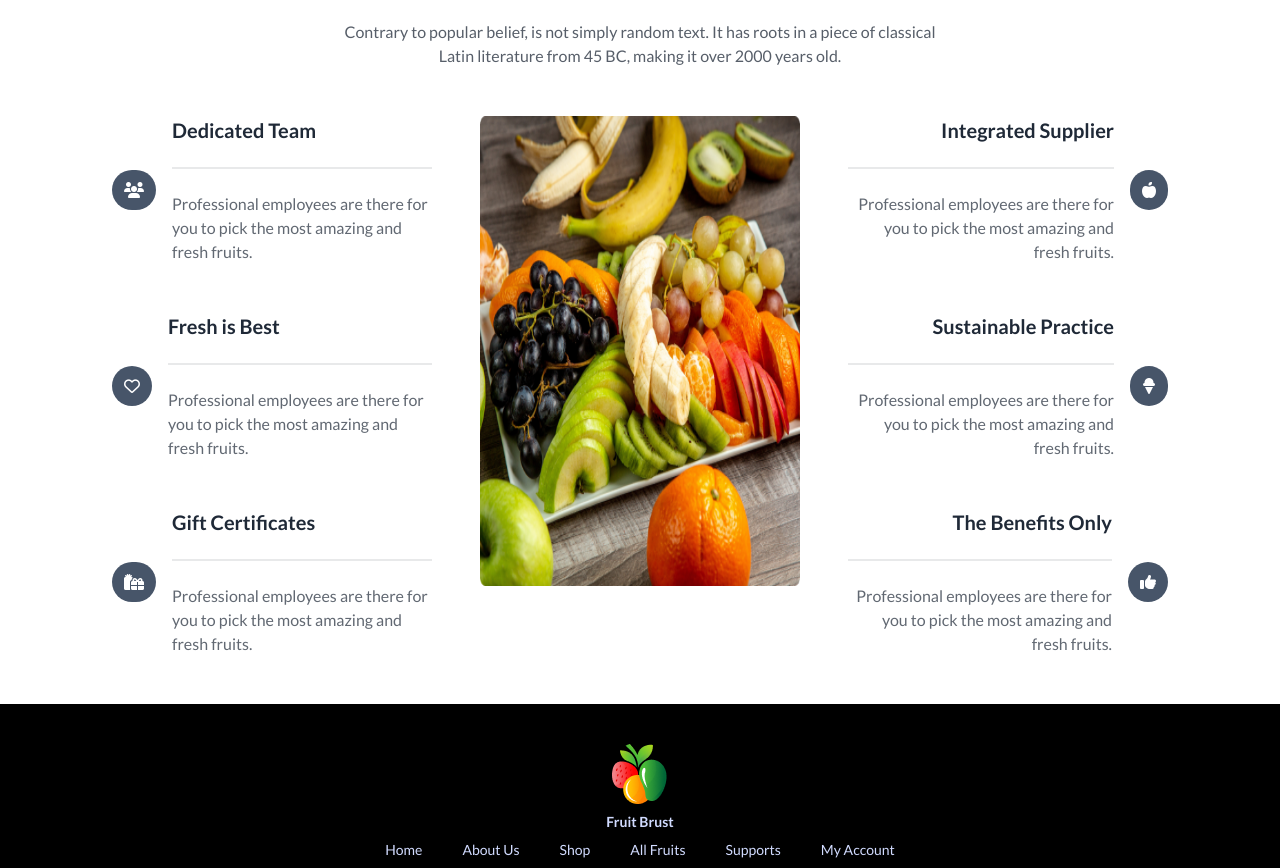
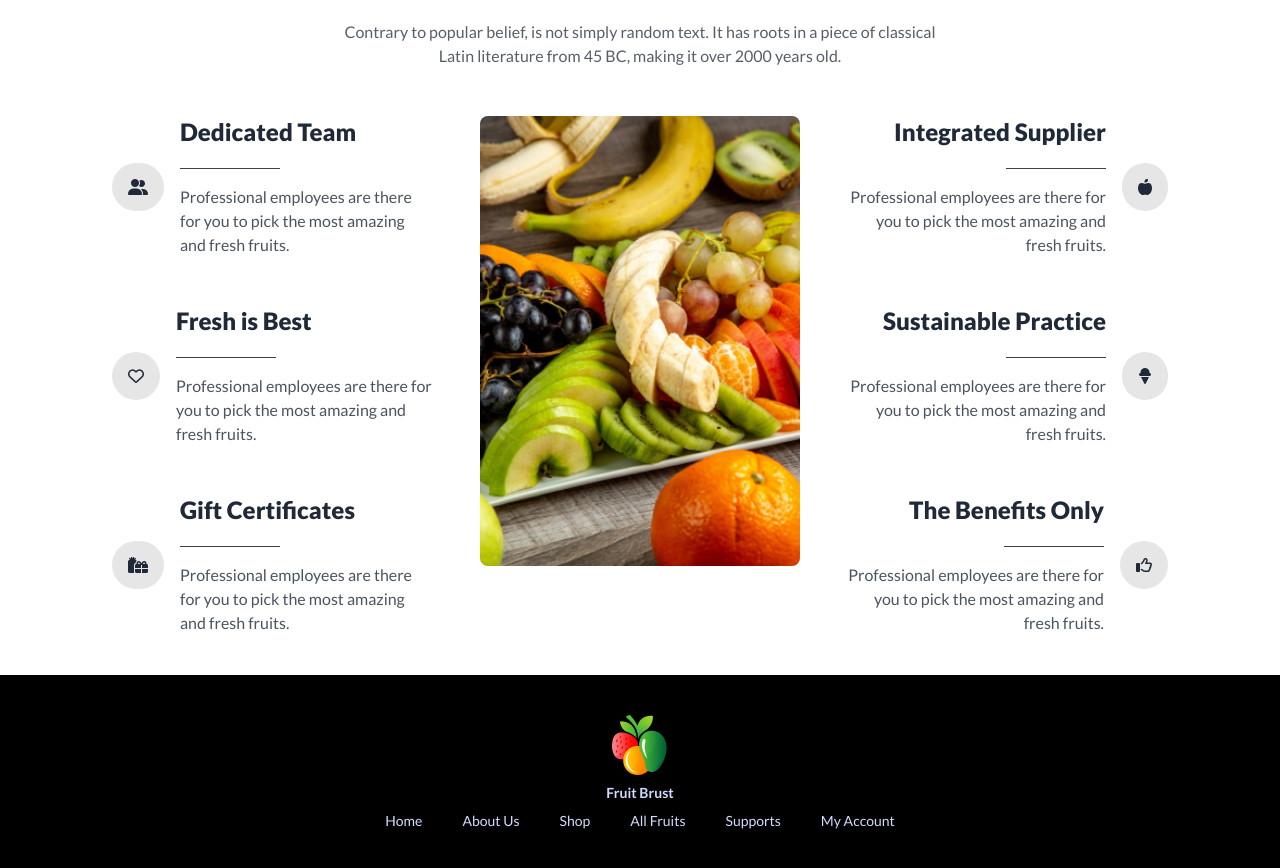
Before and after one commit to Mubasshir14/fruit-shop, a plain HTML site: page index.html in a window 1280 px wide. Shown: the part 2852-3720 px from the top of the page. Drawn offline with nearby package versions, Linux system fonts and the light colour scheme.

Commit message:
who choose us section

```diff
--- a/index.html
+++ b/index.html
@@ -375,99 +375,69 @@
             <h2 class="text-center text-5xl font-extrabold mb-6">Why Choose Us</h2>
             <p class="font-medium opacity-75 text-center mb-12">Contrary to popular belief, is not simply random text. It has roots in a piece of classical <br> Latin literature from 45 BC, making it over 2000 years old.</p>
         </div>
-        <div class="grid grid-cols-1 lg:grid-cols-3 gap-12">
+        <div class="grid grid-cols-1 md:grid-cols-2 lg:grid-cols-3 gap-6 lg:gap-12 mb-10">
+            <!-- col 1 -->
+            <div class="order-2 lg:order-1 space-y-6 lg:space-y-12 px-7 lg:px-0">
+              <!-- item 1 -->
+              <div class="flex flex-col lg:flex-row items-center gap-4 text-center lg:text-left">
+                <i class="fa-solid fa-user-group p-4 rounded-full bg-[#1212121A]"></i>
                 <div>
-                <!-- one -->
-                <div class="flex align-middle justify-center items-center gap-4 mb-12">
-                    <div>
-                        <i class="fa-solid fa-users bg-slate-600 rounded-full p-3 text-white"></i>
-                    </div>
-                    <div>
-                        <h3 class="text-xl font-bold">Dedicated Team</h3>
-                        <div class="flex flex-col w-full">
-                            <div class="divider divider-start"></div>
-                            <div>
+                  <h4 class="text-2xl font-extrabold">Dedicated Team</h4>
+                  <div class="mx-auto lg:mx-0 w-[100px] h-[1px] bg-[#121212CC] mt-5 mb-4"></div>
+                  <p class="font-medium opacity-80">Professional employees are there for you to pick the most amazing and fresh fruits.</p>
                 </div>
               </div>
-                        <p class="opacity-70">Professional employees are there for you to pick the most amazing and fresh fruits.</p>
+              <!-- item 2 -->
+              <div class="flex flex-col lg:flex-row items-center gap-4 text-center lg:text-left">
+                <i class="fa-regular fa-heart p-4 rounded-full bg-[#1212121A]"></i>
+                <div>
+                  <h4 class="text-2xl font-extrabold">Fresh is Best</h4>
+                  <div class="mx-auto lg:mx-0 w-[100px] h-[1px] bg-[#121212CC] mt-5 mb-4"></div>
+                  <p class="font-medium opacity-80">Professional employees are there for you to pick the most amazing and fresh fruits.</p>
                 </div>
               </div>
-                <!-- two -->
-                <div class="flex align-middle justify-center items-center gap-4 mb-12">
+              <!-- item 3 -->
+              <div class="flex flex-col lg:flex-row items-center gap-4 text-center lg:text-left">
+                <i class="fa-solid fa-gifts p-4 rounded-full bg-[#1212121A]"></i>
                 <div>
-                        <i class="fa-regular fa-heart bg-slate-600 rounded-full p-3 text-white"></i>
-                    </div>
-                    <div>
-                        <h3 class="text-xl font-bold">Fresh is Best</h3>
-                        <div class="flex flex-col w-full">
-                            <div class="divider divider-start"></div>
-                            <div>
-                            </div>
-                        </div>
-                        <p class="opacity-70">Professional employees are there for you to pick the most amazing and fresh fruits.</p>
-                    </div>
-                </div>
-                <!-- three -->
-                <div class="flex align-middle justify-center items-center gap-4 mb-12">
-                    <div>
-                        <i class="fa-solid fa-gifts bg-slate-600 rounded-full p-3 text-white"></i>
-                    </div>
-                    <div>
-                        <h3 class="text-xl font-bold">Gift Certificates</h3>
-                        <div class="flex flex-col w-full">
-                            <div class="divider divider-start"></div>
-                            <div>
-                            </div>
-                        </div>
-                        <p class="opacity-70">Professional employees are there for you to pick the most amazing and fresh fruits.</p>
+                  <h4 class="text-2xl font-extrabold">Gift Certificates</h4>
+                  <div class="mx-auto lg:mx-0 w-[100px] h-[1px] bg-[#121212CC] mt-5 mb-4"></div>
+                  <p class="font-medium opacity-80">Professional employees are there for you to pick the most amazing and fresh fruits.</p>
                 </div>
               </div>
             </div>
-            <div class="">
-                <img src="images/whychoose1.png" alt="" class="lg:h-[470px] bg-cover">
+            <!-- col 2 -->
+            <div class="order-1 lg:order-2 object-cover">
+              <img src="images/whychoose1.png" class="w-fulllg: h-[450px] object-cover rounded-lg">
             </div>
+            <!-- col 3 -->
+            <div class="order-3 lg:order-3 space-y-6 lg:space-y-12 px-7 lg:px-0">
+              <!-- item 1 -->
+              <div class="flex flex-col-reverse lg:flex-row items-center gap-4 text-center lg:text-right">
                 <div>
-                <!-- card-1 -->
-                <div class="flex align-middle justify-center items-center gap-4 mb-12 ">
-                    <div class="text-end">
-                        <h3 class="text-xl font-bold">Integrated Supplier</h3>
-                        <div class=" text-end w-full">
-
-                            <div class="divider divider-end text-end justify-end"></div>
+                  <h4 class="text-2xl font-extrabold">Integrated Supplier</h4>
+                  <div class="mx-auto lg:mr-0 w-[100px] h-[1px] bg-[#121212CC] mt-5 mb-4"></div>
+                  <p class="font-medium opacity-80">Professional employees are there for you to pick the most amazing and fresh fruits.</p>
                 </div>
-                        <p class="opacity-70">Professional employees are there for you to pick the most amazing and fresh fruits.</p>
+                <i class="fa-solid fa-apple-whole p-4 rounded-full bg-[#1212121A]"></i>
               </div>
+              <!-- item 2 -->
+              <div class="flex flex-col-reverse lg:flex-row items-center gap-4 text-center lg:text-right">
                 <div>
-                        <i class="fa-solid fa-apple-whole bg-slate-600 rounded-full p-3 text-white"></i>
+                  <h4 class="text-2xl font-extrabold">Sustainable Practice</h4>
+                  <div class="mx-auto lg:mr-0 w-[100px] h-[1px] bg-[#121212CC] mt-5 mb-4"></div>
+                  <p class="font-medium opacity-80">Professional employees are there for you to pick the most amazing and fresh fruits.</p>
                 </div>
+                <i class="fa-solid fa-ice-cream p-4 rounded-full bg-[#1212121A]"></i>
               </div>
-                <!-- card-2 -->
-                <div class="flex align-middle justify-center items-center gap-4 mb-12 ">
-                    <div class="text-end">
-                        <h3 class="text-xl font-bold">Sustainable Practice</h3>
-                        <div class=" text-end w-full">
-
-                            <div class="divider divider-end text-end justify-end"></div>
+              <!-- item 3 -->
+              <div class="flex flex-col-reverse lg:flex-row items-center gap-4 text-center lg:text-right">
+                <div>
+                  <h4 class="text-2xl font-extrabold">The Benefits Only</h4>
+                  <div class="mx-auto lg:mr-0 w-[100px] h-[1px] bg-[#121212CC] mt-5 mb-4"></div>
+                  <p class="font-medium opacity-80">Professional employees are there for you to pick the most amazing and fresh fruits.</p>
                 </div>
-                        <p class="opacity-70">Professional employees are there for you to pick the most amazing and fresh fruits.</p>
-                    </div>
-                    <div>
-                        <i class="fa-solid fa-ice-cream bg-slate-600 rounded-full p-3 text-white"></i>
-                    </div>
-                </div>
-                <!-- card-1 -->
-                <div class="flex align-middle justify-center items-center gap-4 mb-12 ">
-                    <div class="text-end">
-                        <h3 class="text-xl font-bold">The Benefits Only</h3>
-                        <div class=" text-end w-full">
-
-                            <div class="divider divider-end text-end justify-end"></div>
-                          </div>
-                        <p class="opacity-70">Professional employees are there for you to pick the most amazing and fresh fruits.</p>
-                    </div>
-                    <div>
-                        <i class="fa-solid fa-thumbs-up bg-slate-600 rounded-full p-3 text-white"></i>
-                    </div>
+                <i class="fa-regular fa-thumbs-up p-4 rounded-full bg-[#1212121A]"></i>
               </div>
             </div>
           </div>
```
Lines whose indentation alone changed are shown as unchanged.
